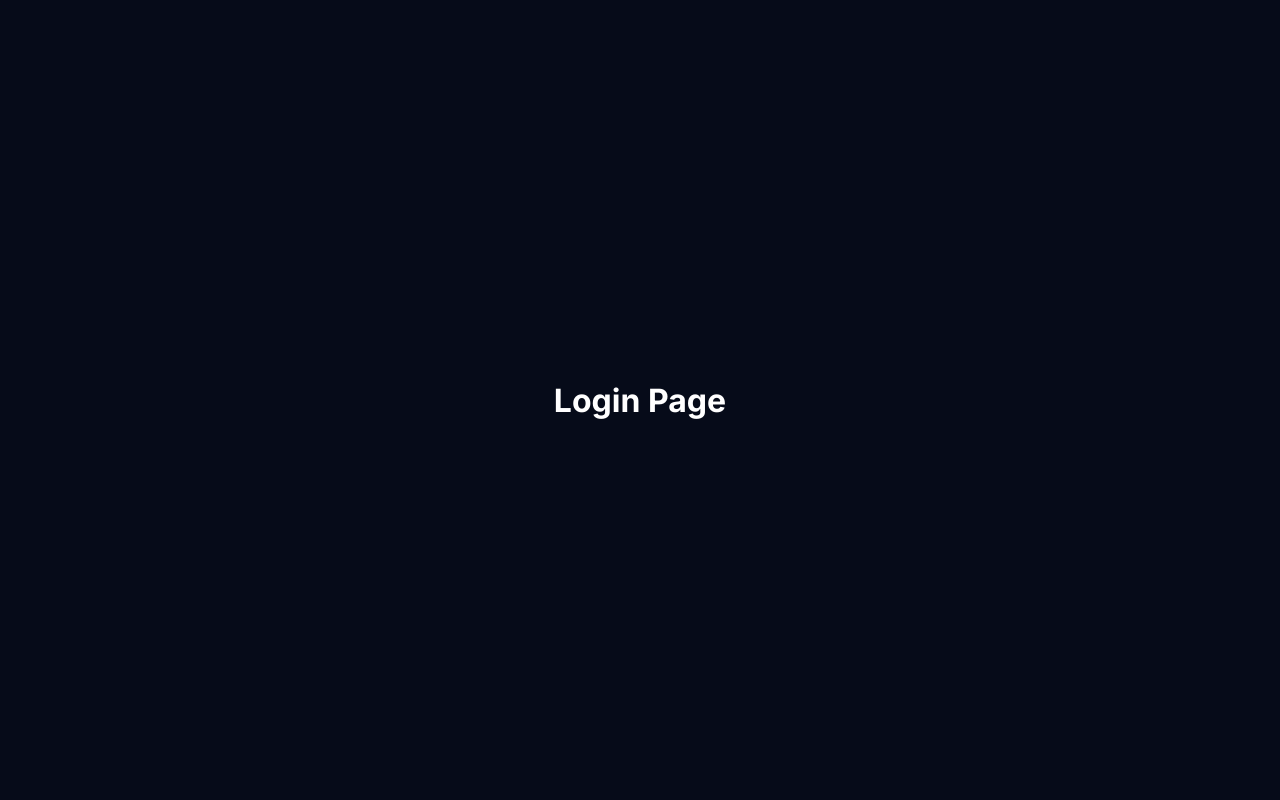
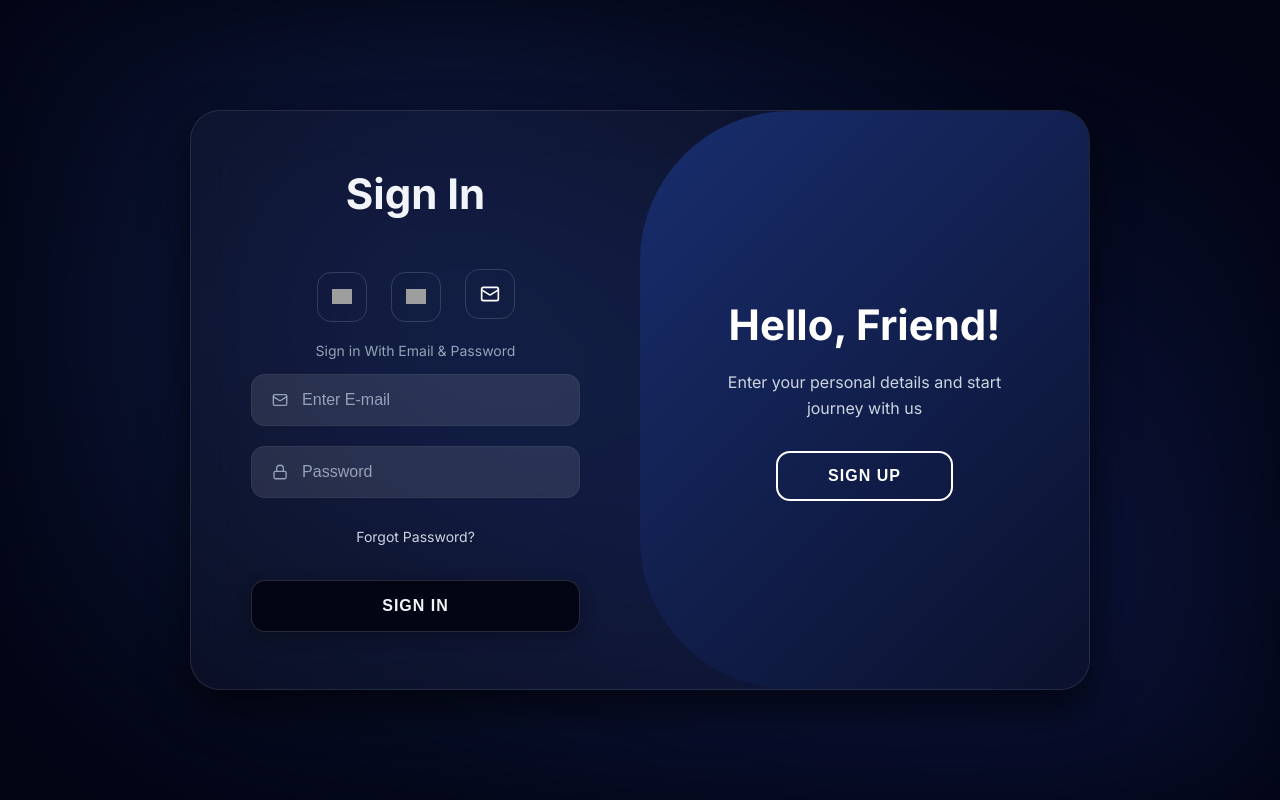
Before and after one commit to TheAnh1404/VioTune, a React (Create React App) app in the folder frontend/: page /login in a window 1280 px wide. Built offline with nearby package versions, Linux system fonts and the light colour scheme; grey boxes are pictures that could not be loaded.

Commit message:
delete login, add new authform

```diff
--- a/frontend/package.json
+++ b/frontend/package.json
@@ -7,6 +7,7 @@
     "@testing-library/jest-dom": "^6.9.1",
     "@testing-library/react": "^16.3.2",
     "@testing-library/user-event": "^13.5.0",
+    "lucide-react": "^1.7.0",
     "react": "^19.2.4",
     "react-dom": "^19.2.4",
     "react-router-dom": "^7.13.2",
--- /dev/null
+++ b/frontend/src/components/Login/AuthForm.js
@@ -0,0 +1,44 @@
+import React from 'react';
+import styles from './Login.module.css';
+import { Mail } from 'lucide-react';
+
+const AuthForm = ({ type, title, subtitle, inputs, buttonText, showForgot, onSubmit }) => {
+  return (
+    <div className={`${styles.formContainer} ${type === 'signup' ? styles.signUp : styles.signIn}`}>
+      <form className={styles.form} onSubmit={onSubmit}>
+        <h1 className={styles.title}>{title}</h1>
+
+        <div className={styles.socialIcons}>
+          <a href="#" className={styles.icons}><img src="https://upload.wikimedia.org/wikipedia/commons/c/c1/Google_%22G%22_logo.svg" width="20" alt="Google" /></a>
+          <a href="#" className={styles.icons}><img src="https://upload.wikimedia.org/wikipedia/commons/b/b8/2021_Facebook_icon.svg" width="20" alt="Facebook" /></a>
+          <a href="#" className={styles.icons}><Mail size={20} color="white" /></a>
+        </div>
+
+        <span className={styles.span}>{subtitle}</span>
+
+        {inputs.map((input, index) => {
+          const Icon = input.icon;
+          return (
+            <div className={styles.inputGroup} key={index}>
+              {Icon && <Icon size={18} className={styles.inputIcon} />}
+              <input
+                type={input.type}
+                name={input.name}
+                placeholder={input.placeholder}
+                onChange={input.onChange}
+                value={input.value}
+                required={input.required}
+              />
+            </div>
+          );
+        })}
+
+        {showForgot && <a href="#" className={styles.forgot}>Forgot Password?</a>}
+
+        <button type="submit" className={styles.authButton}>{buttonText}</button>
+      </form>
+    </div>
+  );
+};
+
+export default AuthForm;
--- a/frontend/src/components/Login/Login.js
+++ b/frontend/src/components/Login/Login.js
@@ -1,11 +1,70 @@
-import React from 'react';
+import React, { useState } from 'react';
+import styles from './Login.module.css';
+import { Mail, Lock, User } from 'lucide-react';
+import AuthForm from './AuthForm';
 
-const Login = () => {
+const AuthPage = () => {
+  const [isActive, setIsActive] = useState(false);
+
+  // Cấu hình form chung
+  const handleSignUp = (e) => { e.preventDefault(); console.log("SignUp Submitted"); };
+  const handleSignIn = (e) => { e.preventDefault(); console.log("SignIn Submitted"); };
+
+  const signUpInputs = [
+    { type: "text", name: "name", placeholder: "Name", icon: User },
+    { type: "email", name: "email", placeholder: "Enter E-mail", icon: Mail },
+    { type: "password", name: "password", placeholder: "Enter Password", icon: Lock }
+  ];
+
+  const signInInputs = [
+    { type: "email", name: "email", placeholder: "Enter E-mail", icon: Mail },
+    { type: "password", name: "password", placeholder: "Password", icon: Lock }
+  ];
+
   return (
-    <div style={{ display: 'flex', justifyContent: 'center', alignItems: 'center', height: '100vh', backgroundColor: '#060b19', color: '#fff' }}>
-      <h1>Login Page</h1>
+    <div className={styles.bodyWrapper}>
+      <div className={styles.backgroundGlow} />
+
+      <div className={`${styles.container} ${isActive ? styles.active : ''}`} id="container">
+
+        {/* State-driven Auth Forms */}
+        <AuthForm
+          type="signup"
+          title="Create Account"
+          subtitle="Register with E-mail"
+          buttonText="Sign Up"
+          inputs={signUpInputs}
+          onSubmit={handleSignUp}
+        />
+
+        <AuthForm
+          type="signin"
+          title="Sign In"
+          subtitle="Sign in With Email & Password"
+          buttonText="Sign In"
+          inputs={signInInputs}
+          showForgot={true}
+          onSubmit={handleSignIn}
+        />
+
+        {/* Toggle Panels Overlay */}
+        <div className={styles.toggleContainer}>
+          <div className={styles.toggle}>
+            <div className={`${styles.togglePanel} ${styles.toggleLeft}`}>
+              <h1>Welcome Back!</h1>
+              <p>To keep connected with us please login with your personal info</p>
+              <button className={styles.hidden} onClick={() => setIsActive(false)}>Sign In</button>
+            </div>
+            <div className={`${styles.togglePanel} ${styles.toggleRight}`}>
+              <h1>Hello, Friend!</h1>
+              <p>Enter your personal details and start journey with us</p>
+              <button className={styles.hidden} onClick={() => setIsActive(true)}>Sign Up</button>
+            </div>
+          </div>
+        </div>
+      </div>
     </div>
   );
 };
 
-export default Login;
+export default AuthPage;
--- /dev/null
+++ b/frontend/src/components/Login/Login.module.css
@@ -0,0 +1,262 @@
+.bodyWrapper {
+    background-color: #030514;
+    display: flex;
+    align-items: center;
+    justify-content: center;
+    height: 100vh;
+    width: 100vw;
+    position: relative;
+    overflow: hidden;
+    font-family: 'Inter', -apple-system, BlinkMacSystemFont, 'Segoe UI', Roboto, sans-serif;
+}
+
+.bodyWrapper * {
+    box-sizing: border-box;
+    margin: 0;
+    padding: 0;
+}
+
+.backgroundGlow {
+    position: absolute;
+    width: 100%;
+    height: 100%;
+    background:
+        radial-gradient(circle at 35% 40%, rgba(30, 60, 140, 0.4) 0%, transparent 60%),
+        radial-gradient(circle at 75% 70%, rgba(20, 35, 100, 0.5) 0%, transparent 50%);
+    filter: blur(60px);
+    z-index: 0;
+}
+
+.container {
+    background: rgba(140, 145, 165, 0.05);
+    backdrop-filter: blur(25px);
+    -webkit-backdrop-filter: blur(25px);
+    border: 1px solid rgba(255, 255, 255, 0.1);
+    border-radius: 30px;
+    box-shadow: 0 20px 40px rgba(0, 0, 0, 0.6);
+    position: relative;
+    overflow: hidden;
+    width: 900px;
+    max-width: 100%;
+    min-height: 580px;
+    z-index: 10;
+}
+
+.container form {
+    background: transparent;
+    display: flex;
+    align-items: center;
+    justify-content: center;
+    flex-direction: column;
+    padding: 0 60px;
+    height: 100%;
+    color: white;
+}
+
+.title {
+    font-size: 42px;
+    margin-bottom: 25px;
+    font-weight: 700;
+    color: #f1f5f9;
+}
+
+.inputGroup {
+    background: rgba(255, 255, 255, 0.1);
+    border-radius: 14px;
+    margin: 10px 0;
+    padding: 16px 20px;
+    display: flex;
+    align-items: center;
+    width: 100%;
+    border: 1px solid rgba(255, 255, 255, 0.05);
+    transition: background 0.3s, border 0.3s;
+}
+
+.inputGroup:focus-within {
+    background: rgba(255, 255, 255, 0.15);
+    border: 1px solid rgba(37, 99, 235, 0.5);
+}
+
+.inputIcon {
+    color: #94a3b8;
+}
+
+.inputGroup input {
+    background: transparent;
+    border: none;
+    outline: none;
+    color: white;
+    font-size: 16px;
+    font-weight: 500;
+    margin-left: 14px;
+    width: 100%;
+}
+
+.inputGroup input::placeholder {
+    color: #94a3b8;
+    font-weight: 500;
+}
+
+.authButton {
+    background-color: #030514;
+    color: #f1f5f9;
+    font-size: 16px;
+    padding: 16px 50px;
+    border-radius: 14px;
+    font-weight: 700;
+    text-transform: uppercase;
+    margin-top: 25px;
+    cursor: pointer;
+    border: 1px solid rgba(255, 255, 255, 0.15);
+    transition: transform 0.2s, background 0.2s, border-color 0.2s;
+    letter-spacing: 1px;
+    box-shadow: 0 4px 15px rgba(0,0,0,0.3);
+    width: 100%;
+}
+
+.authButton:hover {
+    background: #0b112d;
+    border-color: rgba(255, 255, 255, 0.3);
+    transform: translateY(-2px);
+}
+
+.authButton:active {
+    transform: translateY(1px);
+}
+
+.hidden {
+    background-color: transparent;
+    border: 2px solid #fff;
+    color: #fff;
+    padding: 14px 50px;
+    border-radius: 14px;
+    cursor: pointer;
+    font-size: 16px;
+    font-weight: 700;
+    margin-top: 30px;
+    text-transform: uppercase;
+    letter-spacing: 1px;
+    transition: background 0.3s, color 0.3s;
+}
+
+.hidden:hover {
+    background-color: #fff;
+    color: #1e3a8a;
+}
+
+.formContainer {
+    position: absolute;
+    top: 0;
+    height: 100%;
+    transition: all 0.6s ease-in-out;
+}
+
+.signIn {
+    left: 0; width: 50%; z-index: 2;
+    opacity: 1;
+}
+
+.container.active .signIn {
+    transform: translateX(100%);
+    opacity: 0;
+    z-index: 1;
+}
+
+.signUp {
+    left: 0; width: 50%; opacity: 0; z-index: 1;
+}
+
+.container.active .signUp {
+    transform: translateX(100%);
+    opacity: 1;
+    z-index: 5;
+    animation: move 0.6s;
+}
+
+@keyframes move {
+    0%, 49.99% { opacity: 0; z-index: 1; }
+    50%, 100% { opacity: 1; z-index: 5; }
+}
+
+/* Toggle Animation */
+.toggleContainer {
+    position: absolute;
+    top: 0; left: 50%; width: 50%; height: 100%;
+    overflow: hidden;
+    transition: all 0.6s ease-in-out;
+    z-index: 1000;
+    border-radius: 150px 0 0 150px;
+}
+
+.container.active .toggleContainer {
+    transform: translateX(-100%);
+    border-radius: 0 150px 150px 0;
+}
+
+.toggle {
+    background: linear-gradient(135deg, #1e3a8a, #0b112d);
+    color: #fff;
+    position: relative;
+    left: -100%;
+    height: 100%;
+    width: 200%;
+    transform: translateX(0);
+    transition: all 0.6s ease-in-out;
+}
+
+.container.active .toggle {
+    transform: translateX(50%);
+}
+
+.togglePanel {
+    position: absolute;
+    width: 50%; height: 100%;
+    display: flex;
+    align-items: center;
+    justify-content: center;
+    flex-direction: column;
+    padding: 0 60px;
+    text-align: center;
+    top: 0;
+    transition: all 0.6s ease-in-out;
+}
+
+.togglePanel h1 {
+    font-size: 42px;
+    margin-bottom: 20px;
+    font-weight: 700;
+}
+
+.togglePanel p {
+    font-size: 16px;
+    line-height: 1.6;
+    color: #cbd5e1;
+}
+
+.toggleLeft { transform: translateX(-200%); }
+.container.active .toggleLeft { transform: translateX(0); }
+.toggleRight { right: 0; transform: translateX(0); }
+.container.active .toggleRight { transform: translateX(200%); }
+
+.socialIcons { margin: 25px 0 20px 0; }
+.icons {
+    border: 1px solid rgba(255, 255, 255, 0.15);
+    border-radius: 14px;
+    display: inline-flex;
+    justify-content: center;
+    align-items: center;
+    margin: 0 12px;
+    width: 50px;
+    height: 50px;
+    color: white;
+    transition: transform 0.2s, border 0.3s;
+}
+
+.icons:hover {
+    transform: scale(1.1);
+    border-color: rgba(255, 255, 255, 0.4);
+}
+
+.span { font-size: 14px; color: #94a3b8; margin-bottom: 5px; }
+.forgot { color: #cbd5e1; font-size: 14px; margin: 20px 0 10px 0; text-decoration: none; transition: color 0.2s; }
+.forgot:hover { color: #fff; text-decoration: underline; }
```
Also changed, not shown: 1 other file (tests, documents, lock files or other folders).
